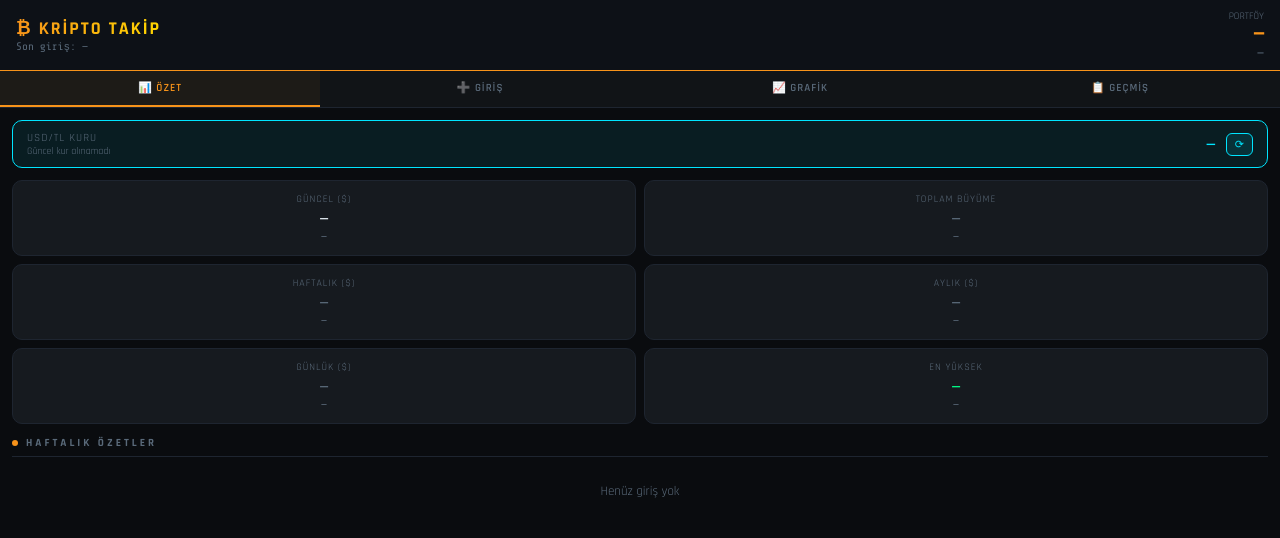
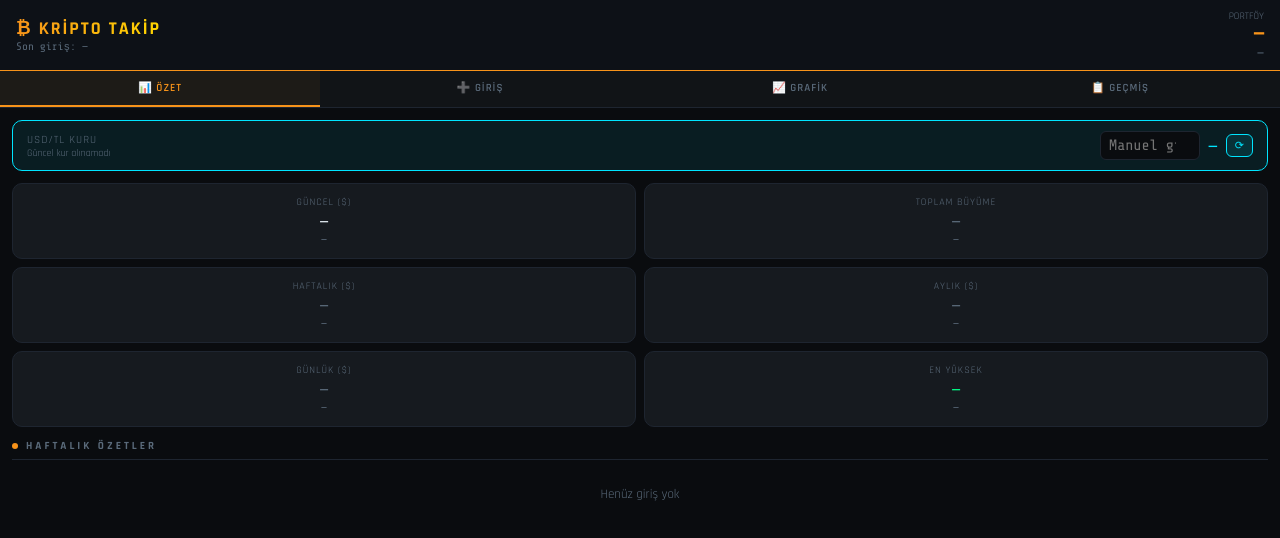
Before and after one commit to mendisener-source/shannon-kripto, a plain HTML site: page index.html in a window 1280 px wide. Drawn offline with nearby package versions, Linux system fonts and the light colour scheme; no server answers.

Commit message:
Update index.html

```diff
--- a/index.html
+++ b/index.html
@@ -126,7 +126,14 @@ canvas{width:100%;border-radius:8px;background:var(--bg)}
       <div class="kur-label">USD/TL Kuru</div>
       <div class="kur-time" id="kur-time">Güncelleniyor...</div>
     </div>
-    <div style="display:flex;align-items:center;gap:10px">
+    <div style="display:flex;align-items:center;gap:8px">
+      <input id="kur-manuel" type="number" inputmode="decimal" step="0.01" placeholder="Manuel gir"
+        style="width:100px;background:var(--bg);border:1px solid var(--border);border-radius:6px;
+        color:var(--text);font-family:'Share Tech Mono',monospace;font-size:15px;
+        padding:5px 8px;outline:none;-webkit-appearance:none"
+        onfocus="this.style.borderColor='var(--blue)'"
+        onblur="this.style.borderColor='var(--border)'"
+        onchange="setManuelKur(this.value)">
       <div class="kur-val" id="kur-val">—</div>
       <button onclick="fetchKur()" style="background:rgba(0,229,255,.1);border:1px solid var(--blue);color:var(--blue);border-radius:6px;padding:4px 8px;font-size:11px;cursor:pointer">⟳</button>
     </div>
@@ -246,6 +253,16 @@ function showTab(el){
 }
 
 // ── KUR ───────────────────────────────────────────────────────────────────────
+function setManuelKur(v){
+  var n=parseFloat(v);
+  if(isNaN(n)||n<=0)return;
+  kurVal=n;
+  document.getElementById('kur-val').textContent=kurVal.toFixed(2);
+  document.getElementById('kur-time').textContent='Manuel girildi: '+new Date().toLocaleTimeString('tr-TR',{hour:'2-digit',minute:'2-digit'});
+  updateTLPreview();
+  save();
+}
+
 async function fetchKur(){
   document.getElementById('kur-val').innerHTML='<span class="spinner"></span>';
   try{
```
